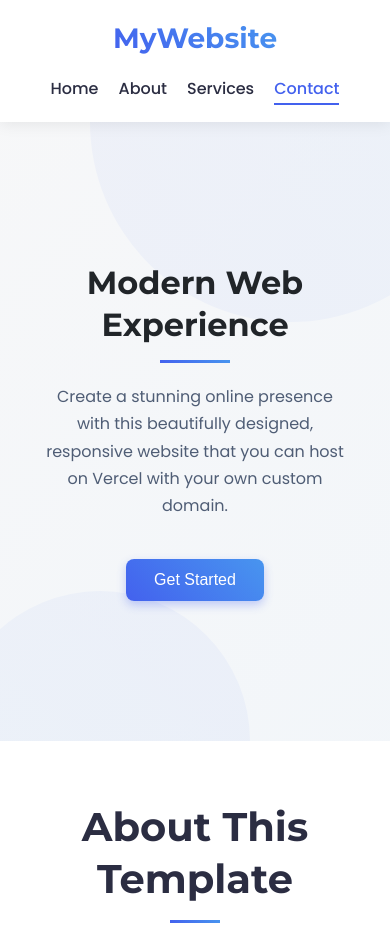
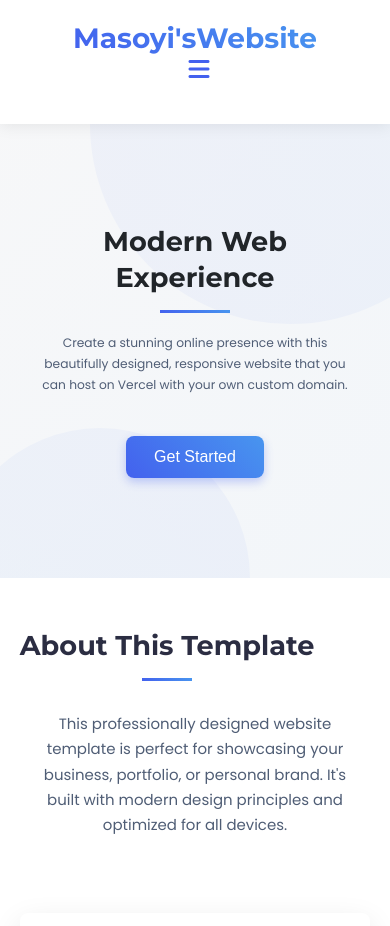
Before and after one commit to AdamFirman8124/Masoyi-s-Profile, a plain HTML site: page website/index.html in a window 390 px wide. Shown: the top 926 px of the page. Drawn offline with Linux system fonts and the light colour scheme.

Commit message:
Update Design & Responsive

```diff
--- a/website/css/style.css
+++ b/website/css/style.css
@@ -21,11 +21,23 @@
     --transition: all 0.3s ease-in-out;
 }
 
+html {
+    font-size: 100%; /* Base font size for rem units */
+    scroll-behavior: smooth;
+}
+
 body {
     font-family: 'Poppins', sans-serif;
     line-height: 1.6;
     color: var(--text-color);
     background-color: #fff;
+    overflow-x: hidden; /* Prevent horizontal scroll */
+}
+
+img {
+    max-width: 100%;
+    height: auto;
+    display: block;
 }
 
 .container {
@@ -127,6 +139,18 @@ header h1 {
     -webkit-background-clip: text;
     background-clip: text;
     color: transparent;
+}
+
+/* Mobile Navigation */
+.mobile-menu-toggle {
+    display: none;
+    background: none;
+    border: none;
+    padding: 0;
+    box-shadow: none;
+    cursor: pointer;
+    font-size: 24px;
+    color: var(--primary-color);
 }
 
 nav ul {
@@ -672,24 +696,70 @@ footer {
 }
 
 /* Responsive Design */
+@media (max-width: 1024px) {
+    html {
+        font-size: 95%;
+    }
+
+    .hero h2 {
+        font-size: 3rem;
+    }
+
+    .service-item, .feature {
+        margin: 15px 10px;
+        padding: 30px 20px;
+    }
+
+    section {
+        padding: 70px 0;
+    }
+}
+
 @media (max-width: 768px) {
+    html {
+        font-size: 90%;
+    }
+
+    h2 {
+        font-size: 2rem;
+    }
+
+    .mobile-menu-toggle {
+        display: block;
+    }
+
     header .container {
         flex-direction: column;
         text-align: center;
         padding: 20px;
     }
 
+    nav {
+        width: 100%;
+        margin-top: 20px;
+    }
+
     nav ul {
+        flex-direction: column;
         margin-top: 20px;
         justify-content: center;
     }
 
     nav ul li {
-        margin: 0 10px;
+        margin: 10px 0;
+    }
+
+    .hero {
+        padding: 100px 0;
     }
 
     .hero h2 {
         font-size: 2.5rem;
+    }
+
+    .hero p {
+        font-size: 1rem;
+        padding: 0 20px;
     }
 
     .features, .service-items {
@@ -699,11 +769,17 @@ footer {
     .feature, .service-item {
         min-width: auto;
         margin: 15px 0;
+        width: 100%;
     }
 
     .showcase-content {
         flex-direction: column;
         text-align: center;
+        gap: 30px;
+    }
+
+    .showcase-image {
+        order: -1; /* Show image first on mobile */
     }
 
     .showcase-text h2:after {
@@ -720,29 +796,53 @@ footer {
 
     .footer-content {
         flex-direction: column;
+        text-align: center;
+    }
+
+    .footer-links {
+        flex-wrap: wrap;
+        justify-content: center;
     }
 
     .social-links {
         margin-top: 20px;
         justify-content: center;
     }
+
+    .about p, .contact-intro {
+        padding: 0 20px;
+    }
+
+    form {
+        margin: 30px 20px;
+        padding: 30px 20px;
+    }
 }
 
 @media (max-width: 480px) {
+    html {
+        font-size: 85%;
+    }
+
+    .container {
+        width: 95%;
+        padding: 0 10px;
+    }
+
     .hero h2 {
         font-size: 2rem;
     }
 
     .hero p {
-        font-size: 1rem;
+        font-size: 0.9rem;
     }
 
     section {
-        padding: 60px 0;
+        padding: 50px 0;
     }
 
     form {
-        padding: 30px 20px;
+        padding: 25px 15px;
     }
 
     .testimonial-author {
@@ -753,4 +853,33 @@ footer {
     .testimonial-author img {
         margin: 0 auto 15px;
     }
+
+    .feature-icon, .service-icon {
+        transform: scale(0.9);
+    }
+
+    .feature h3, .service-item h3 {
+        font-size: 1.2rem;
+    }
 }
+
+/* Mobile Menu Animation */
+@media (max-width: 768px) {
+    nav {
+        overflow: hidden;
+        max-height: 0;
+        transition: max-height 0.5s ease-out;
+    }
+
+    nav.active {
+        max-height: 300px;
+    }
+
+    .mobile-menu-toggle {
+        transition: transform 0.3s ease;
+    }
+
+    .mobile-menu-toggle.active {
+        transform: rotate(90deg);
+    }
+}
--- a/website/index.html
+++ b/website/index.html
@@ -3,7 +3,7 @@
 <head>
     <meta charset="UTF-8">
     <meta name="viewport" content="width=device-width, initial-scale=1.0">
-    <title>My Custom Website</title>
+    <title>Masoyi's Website</title>
     <link rel="stylesheet" href="css/style.css">
     <link rel="stylesheet" href="https://cdnjs.cloudflare.com/ajax/libs/font-awesome/6.4.0/css/all.min.css">
     <meta name="description" content="A modern, responsive website that you can host with your own custom domain for free.">
@@ -11,7 +11,10 @@
 <body>
     <header>
         <div class="container">
-            <h1>MyWebsite</h1>
+            <h1>Masoyi'sWebsite</h1>
+            <button class="mobile-menu-toggle" aria-label="Toggle navigation menu">
+                <i class="fas fa-bars"></i>
+            </button>
             <nav>
                 <ul>
                     <li><a href="#home">Home</a></li>
@@ -111,12 +114,12 @@
             <div class="testimonial-slider">
                 <div class="testimonial">
                     <div class="testimonial-content">
-                        <p>"This website template exceeded all my expectations. The design is beautiful and it was incredibly easy to customize to fit my brand."</p>
+                        <p>"Meow! This website is absolutely amazing. The design is clean, fast, and easy to navigate—even with furry paws like mine. Perfect for my pet business!"</p>
                     </div>
                     <div class="testimonial-author">
-                        <img src="https://randomuser.me/api/portraits/women/45.jpg" alt="Sarah Johnson">
+                        <img src="https://images.unsplash.com/photo-1543852786-1cf6624b9987?ixlib=rb-4.0.3&auto=format&fit=crop&w=200&q=80" alt="Cute cat">
                         <div>
-                            <h4>Sarah Johnson</h4>
+                            <h4>Prikitiw</h4>
                             <p>Entrepreneur</p>
                         </div>
                     </div>
@@ -151,7 +154,7 @@
         <div class="container">
             <div class="footer-content">
                 <div class="footer-logo">
-                    MyWebsite
+                    Masoyi'sWebsite
                 </div>
                 <div class="footer-links">
                     <a href="#home">Home</a>
@@ -166,7 +169,7 @@
                     <a href="#" aria-label="LinkedIn"><i class="fab fa-linkedin-in"></i></a>
                 </div>
             </div>
-            <p class="copyright">&copy; 2023 MyWebsite. All rights reserved.</p>
+            <p class="copyright">&copy; 2023 Masoyi'sWebsite. All rights reserved.</p>
         </div>
     </footer>
 
--- a/website/js/script.js
+++ b/website/js/script.js
@@ -6,9 +6,27 @@ const contactForm = document.querySelector('.contact form');
 const learnMoreBtn = document.querySelector('.hero button');
 const features = document.querySelectorAll('.feature');
 const serviceItems = document.querySelectorAll('.service-item');
+const mobileMenuToggle = document.querySelector('.mobile-menu-toggle');
+const nav = document.querySelector('nav');
 
 // On load animations
 document.addEventListener('DOMContentLoaded', function() {
+    // Mobile menu toggle
+    if (mobileMenuToggle) {
+        mobileMenuToggle.addEventListener('click', function() {
+            this.classList.toggle('active');
+            nav.classList.toggle('active');
+        });
+
+        // Close mobile menu when a link is clicked
+        navLinks.forEach(link => {
+            link.addEventListener('click', function() {
+                mobileMenuToggle.classList.remove('active');
+                nav.classList.remove('active');
+            });
+        });
+    }
+
     // Smooth scrolling for navigation links
     navLinks.forEach(link => {
         link.addEventListener('click', function(e) {
@@ -78,6 +96,9 @@ document.addEventListener('DOMContentLoaded', function() {
 
     // Initialize ScrollReveal for animations on scroll
     initScrollReveal();
+
+    // Initial call to highlight active nav
+    highlightActiveNavLink();
 });
 
 // Scroll events
@@ -93,6 +114,15 @@ window.addEventListener('scroll', function() {
 
     // Highlight active nav link based on scroll position
     highlightActiveNavLink();
+});
+
+// Window resize handler
+window.addEventListener('resize', function() {
+    // Reset mobile menu if window is resized larger than mobile breakpoint
+    if (window.innerWidth > 768 && nav.classList.contains('active')) {
+        mobileMenuToggle.classList.remove('active');
+        nav.classList.remove('active');
+    }
 });
 
 // Function to highlight the active nav link
```
